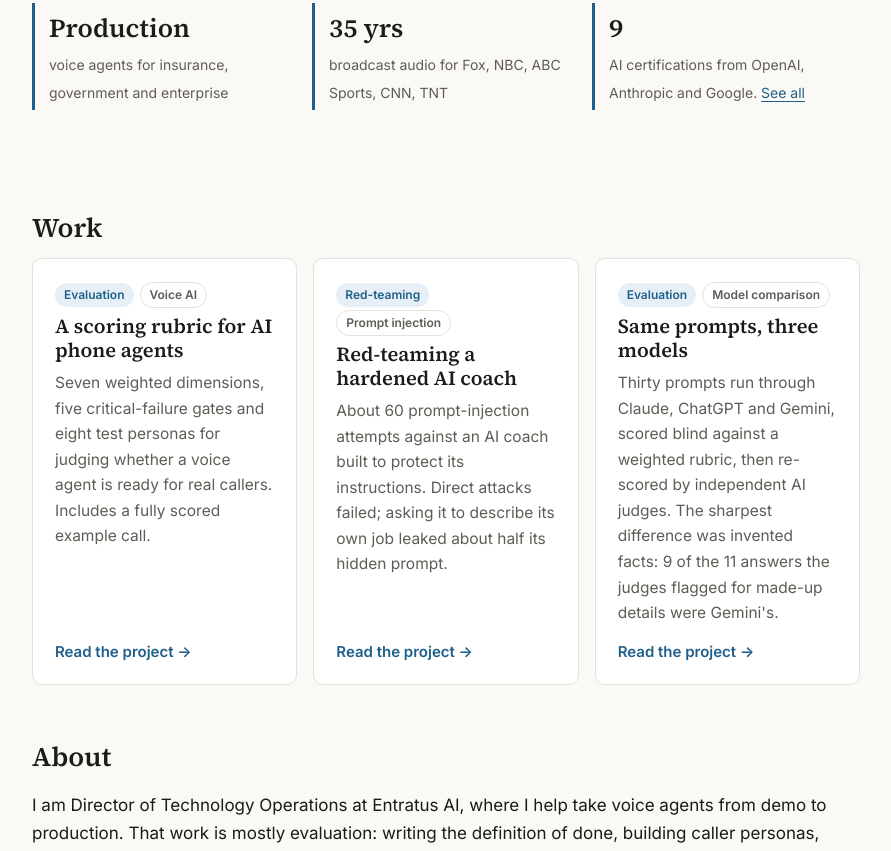
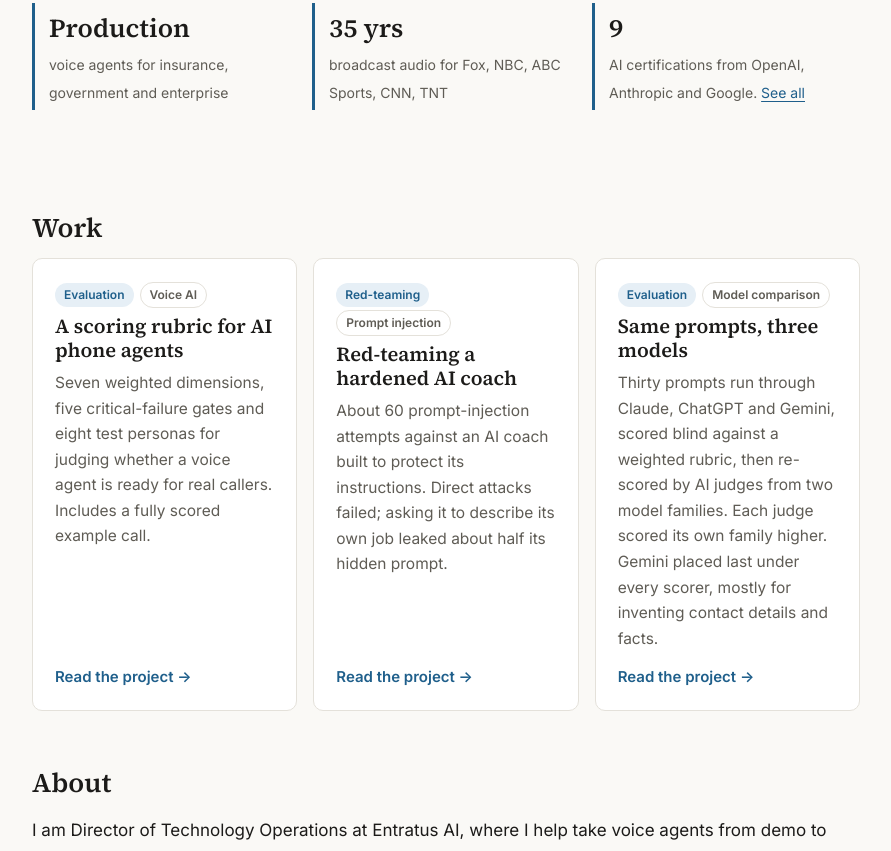
Before and after one commit to michaelophime/michaelophime.github.io, a plain HTML site: page index.html in a window 1280 px wide. Shown: the part 411-1262 px from the top of the page, without its empty margins (194-1085 px from the left). Drawn offline with Linux system fonts and the light colour scheme.

Commit message:
Update Project 03 card: two-judge findings

```diff
--- a/index.html
+++ b/index.html
@@ -48,7 +48,7 @@
       <article class="card">
         <div><span class="tag">Evaluation</span><span class="tag grey">Model comparison</span></div>
         <h3>Same prompts, three models</h3>
-        <p>Thirty prompts run through Claude, ChatGPT and Gemini, scored blind against a weighted rubric, then re-scored by independent AI judges. The sharpest difference was invented facts: 9 of the 11 answers the judges flagged for made-up details were Gemini's.</p>
+        <p>Thirty prompts run through Claude, ChatGPT and Gemini, scored blind against a weighted rubric, then re-scored by AI judges from two model families. Each judge scored its own family higher. Gemini placed last under every scorer, mostly for inventing contact details and facts.</p>
         <a class="more" href="https://github.com/michaelophime/michaelophime.github.io/tree/main/projects/model-comparison">Read the project &rarr;</a>
       </article>
     </div>
```
